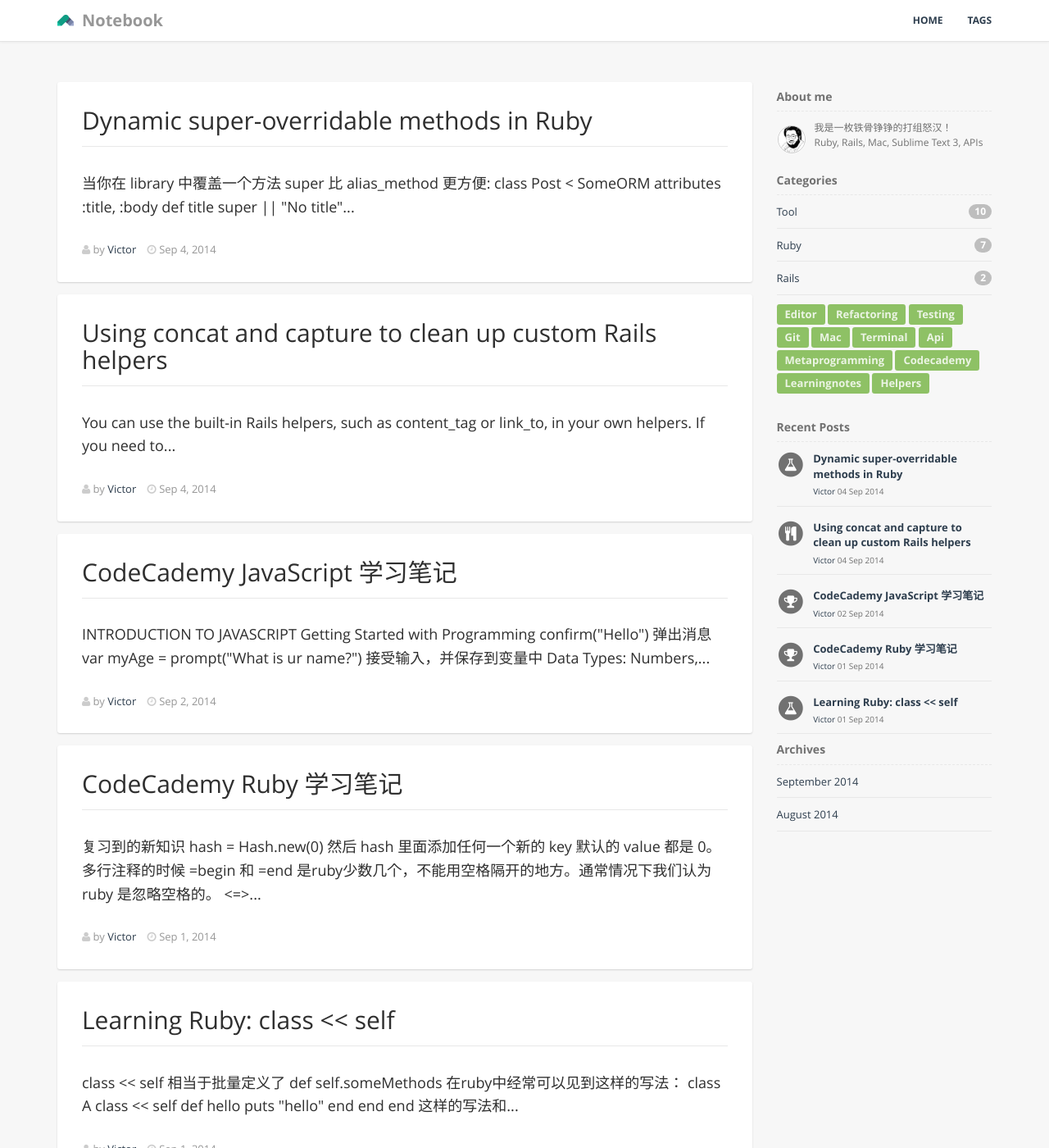
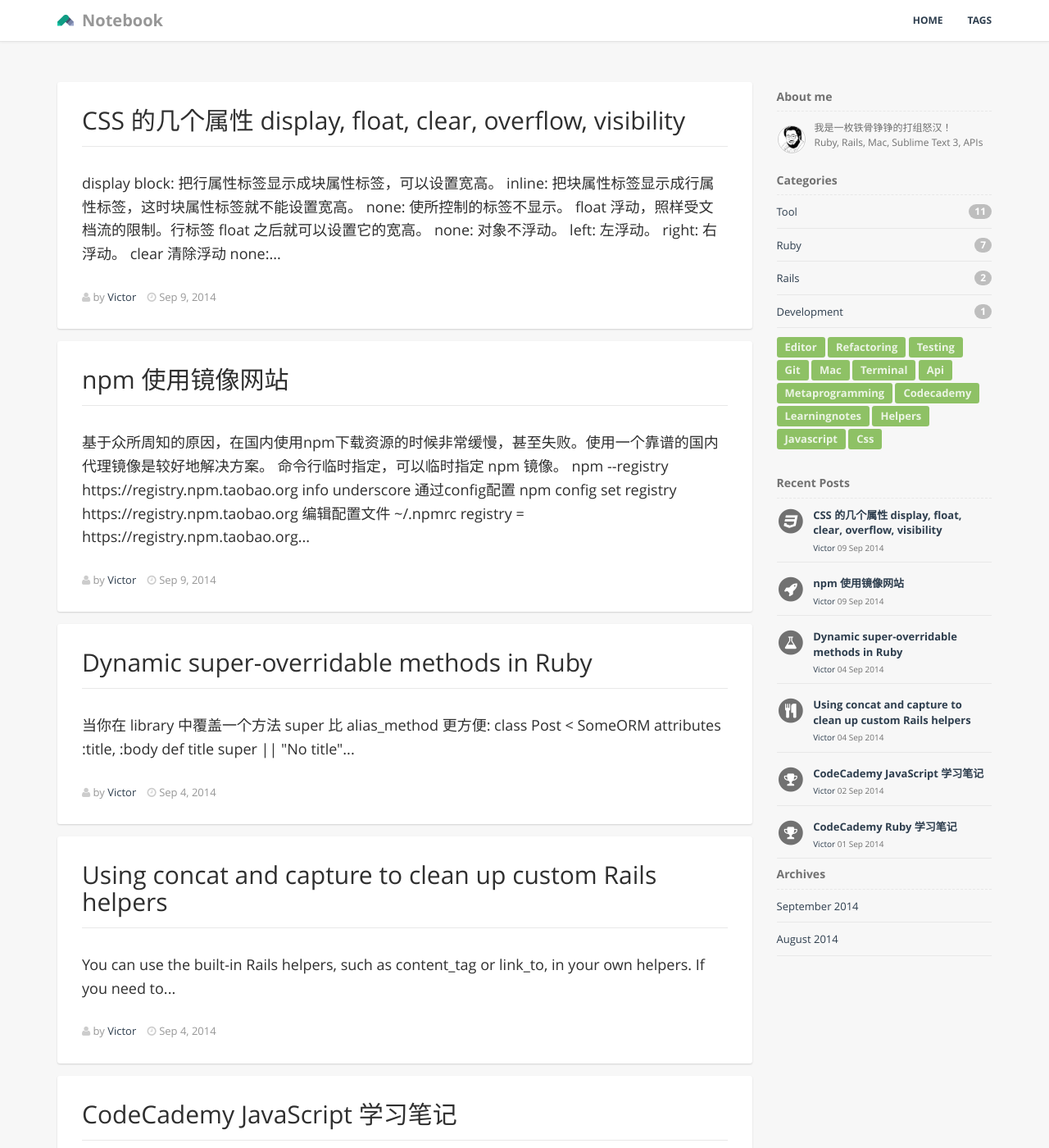
Before and after one commit to GiaoGiaoCat/GiaoGiaoCat.github.io, a Jekyll site: the page built from index.html, in a window 1280 px wide and 1400 px high. Shown: the whole window at 82% size. Built offline with Jekyll 4.4.1, drawn with Linux system fonts in a browser that asks for light colours; Markdown is read by kramdown in place of the engine named in the settings; the list of posts is cut into pages by our own code; some of the changed text lies outside the part shown.

Commit message:
新增两篇blog

````diff
--- a/_includes/display_icon.html
+++ b/_includes/display_icon.html
@@ -21,6 +21,12 @@
       <i class="fa fa-trophy fa-stack-1x text-white"></i>
     {% elsif post.tags contains 'helpers' %}
       <i class="fa fa-cutlery fa-stack-1x text-white"></i>
+    {% elsif post.tags contains 'javascript' %}
+      <i class="fa fa-rocket fa-stack-1x text-white"></i>
+    {% elsif post.tags contains 'css' %}
+      <i class="fa fa-css3 fa-stack-1x text-white"></i>
+    {% elsif post.tags contains 'html' %}
+      <i class="fa fa-html5 fa-stack-1x text-white"></i>
     {% endif %}
   </span>
 </div>
--- a/_includes/latest_posts.html
+++ b/_includes/latest_posts.html
@@ -1,7 +1,7 @@
 <h5 class="font-semibold">Recent Posts</h5>
 <div class="line line-dashed"></div>
 <div>
-  {% for post in site.posts limit:5 %}
+  {% for post in site.posts limit:6 %}
     <article class="media">
       {% include display_icon.html %}
       <div class="media-body">
--- /dev/null
+++ b/_posts/201409/2014-09-09-css-display-float-clear-overflow-visibility.md
@@ -0,0 +1,66 @@
+---
+layout: post
+title:  "CSS 的几个属性 display, float, clear, overflow, visibility"
+date:   2014-09-09 09:55:00
+categories: development
+tags: css
+author: "Victor"
+---
+
+### display
+
+* block: 把行属性标签显示成块属性标签，可以设置宽高。
+* inline: 把块属性标签显示成行属性标签，这时块属性标签就不能设置宽高。
+* none: 使所控制的标签不显示。
+
+
+### float
+
+浮动，照样受文档流的限制。行标签 float 之后就可以设置它的宽高。
+
+* none: 对象不浮动。
+* left: 左浮动。
+* right: 右浮动。
+
+### clear
+
+清除浮动
+
+* none: 允许两边都可以有浮动对象。
+* both: 不允许有浮动对象。
+* left: 不允许左边有浮动对象。
+* right: 不允许右边有浮动对象。
+
+### overflow
+
+超出
+
+* visible: 不剪切内容也不添加滚动条。
+* auto: 默认属性。
+* hidden: 隐藏超出内容。
+* scroll: 总是显示滚动条。
+
+### visibility
+
+可视
+
+* inherit: 继承上一个父对象的可见性。
+* visible: 对象可视。
+* hidden: 对象隐藏。
+
+#### visibility: hidden 和 display: none 的区别
+
+1. hidden 是设置元素的框的不可见，但是在布局中的位置是不变的。会占用那个布局，只是不显示内容。会把不显示的元素给下载下来。
+2. none 不会占用那个位置，下一个元素会直接覆盖它。不会把不显示的元素给下载下来。
+
+
+### 几种图片格式的差别
+
+* gif：不支持半透明。
+* jpg：支持透明。
+* png：部分支持透明，需要额外处理。
+
+
+### 原文链接
+
+* [CSS的几个属性display,float,clear,overflow,visibility](http://colobu.com/2014/08/28/CSS-display-float-clear-overflow-visibility/)
--- /dev/null
+++ b/_posts/201409/2014-09-09-npm-use-mirror-site.md
@@ -0,0 +1,66 @@
+---
+layout: post
+title:  "npm 使用镜像网站"
+date:   2014-09-09 09:40:00
+categories: tool
+tags: javascript
+author: "Victor"
+---
+
+基于众所周知的原因，在国内使用npm下载资源的时候非常缓慢，甚至失败。使用一个靠谱的国内代理镜像是较好地解决方案。
+
+### 命令行临时指定，可以临时指定 npm 镜像。
+
+```bash
+npm --registry https://registry.npm.taobao.org info underscore
+```
+
+### 通过config配置
+
+```bash
+npm config set registry https://registry.npm.taobao.org
+```
+
+### 编辑配置文件 ```~/.npmrc```
+
+```bash
+registry = https://registry.npm.taobao.org
+```
+
+### 一些国内的镜像
+
+* http://r.cnpmjs.org/
+* http://registry.npm.taobao.org
+* http://npm.cbyun.com
+
+其中淘宝的镜像可以用来代替官方版本(只读)，同步频率目前为 10分钟 一次以保证尽量与官方服务同步。
+
+你可以使用淘宝定制的 cnpm (gzip 压缩支持) 命令行工具代替默认的 npm:
+
+```bash
+npm install -g cnpm --registry=https://registry.npm.taobao.org
+```
+
+或者添加 npm 的 alias:
+
+```bash
+--cache=$HOME/.npm/.cache/cnpm \
+--disturl=https://npm.taobao.org/dist \
+--userconfig=$HOME/.cnpmrc"
+# Or alias it in .bashrc or .zshrc
+$ echo '\n#alias for cnpm\nalias cnpm="npm --registry=https://registry.npm.taobao.org \
+  --cache=$HOME/.npm/.cache/cnpm \
+  --disturl=https://npm.taobao.org/dist \
+  --userconfig=$HOME/.cnpmrc"' >> ~/.zshrc && source ~/.zshrc
+```
+
+这样你就可以通过cnpm来管理模块了：
+
+```bash
+cnpm install [name]
+```
+
+### 相关链接
+
+* [原文来自：npm使用镜像网站](http://colobu.com/2014/08/19/npm-local-mirror/#more)
+* [Web开发利器:介绍一款快速开发套件 (Node, Grunt, Bower和Yeoman)](http://colobu.com/2014/08/29/modern-web-development-tools/)
````
